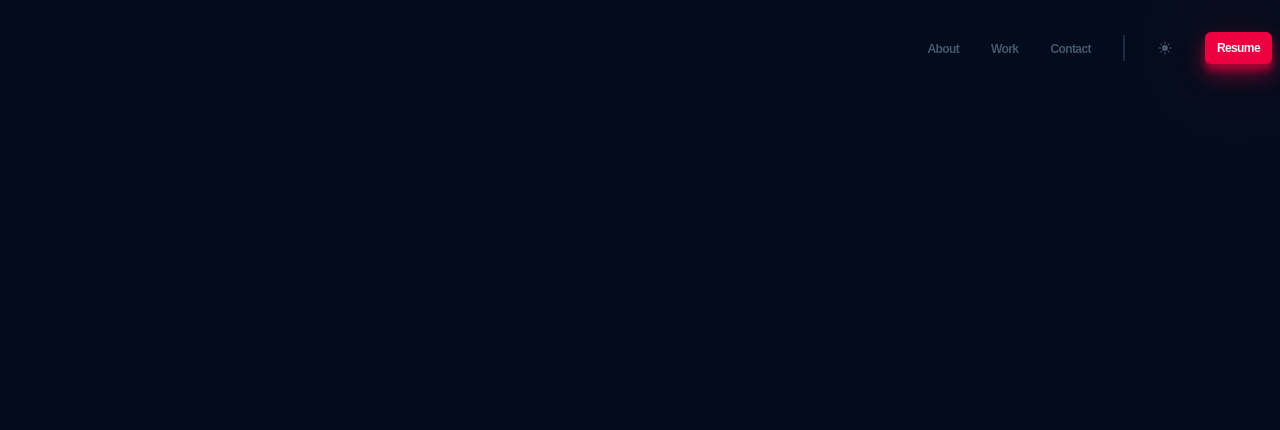
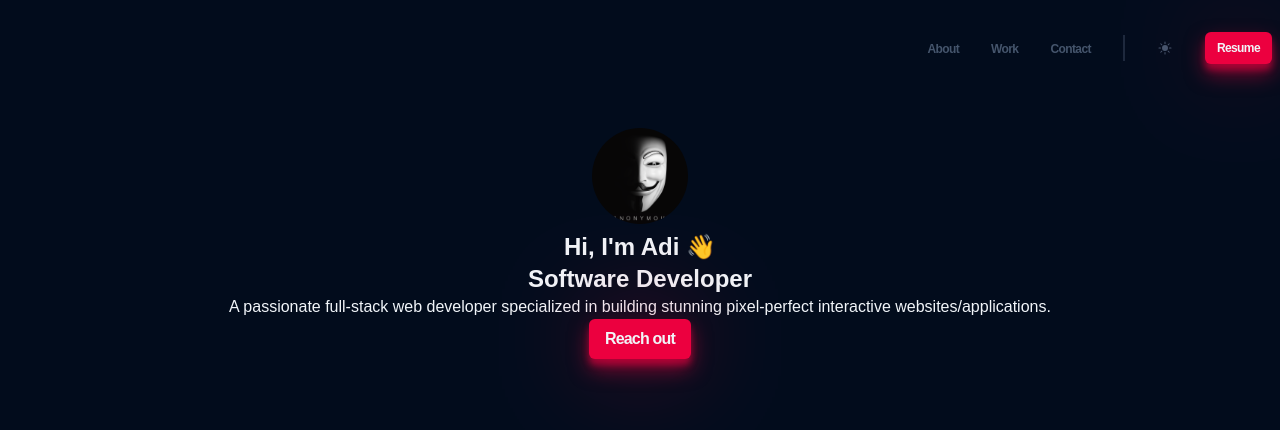
Before and after one commit to ADI-AJ/Portfolio, a website with bundled scripts: page index.html in a window 1280 px wide. Built offline with nearby package versions, Linux system fonts and the light colour scheme; a web font is replaced by a local one.

Commit message:
Added html content for section 1 of body and incomplete css for it

```diff
--- a/index.html
+++ b/index.html
@@ -37,9 +37,15 @@
             </ul>
         </nav>
     </header>
-    <!-- <main>
-        <section>   </section>
-        <section>   </section>
+    <main>
+        <section class = "hero container">
+            <img class = "hero__img" src = "./media/anonymous.png" alt = "Profile picture"/>
+            <h2 class = "hero__subtitle">Hi, I'm Adi 👋</h2>
+            <h1 class = "hero__title">Software Developer</h1>
+            <p class = "hero__description">A passionate full-stack web developer specialized in building stunning pixel-perfect interactive websites/applications.</p>
+            <a class = "hero__btn btn" href = "#">Reach out</a>
+        </section>
+        <!-- <section>   </section>
         <section>   </section>
         <section>   </section>
         <section>   </section>
@@ -48,6 +54,7 @@
     <link rel="stylesheet" href="./styles/utils.css">
     <link rel="stylesheet" href="./styles/modern-normalize.css">
     <link rel="stylesheet" href="./styles/style.css">
+    <link rel="stylesheet" href="./styles/components/hero.css">
     <link rel="stylesheet" href="./styles/components/header.css">
     <script type="module" src="./src/script.js"></script>
 </body>
--- /dev/null
+++ b/styles/components/hero.css
@@ -0,0 +1,11 @@
+.hero {
+    text-align: center;
+    margin-top: 2rem;
+}
+
+.hero__img {
+display: inline-block;
+border-radius: 50%;
+width: 6rem;
+height: 6rem;
+}
```
Also changed, not shown: media/anonymous.png (added), 1 other file.
